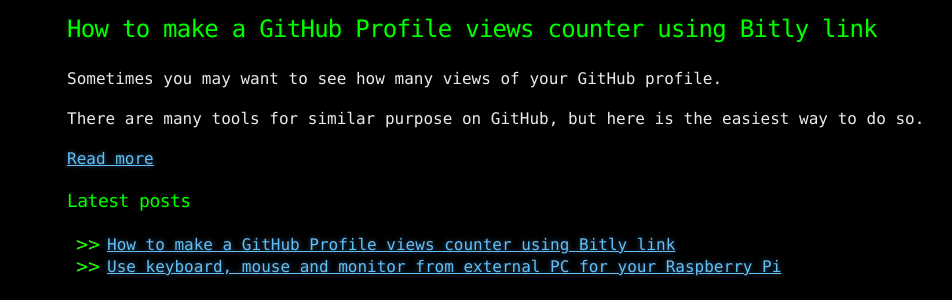
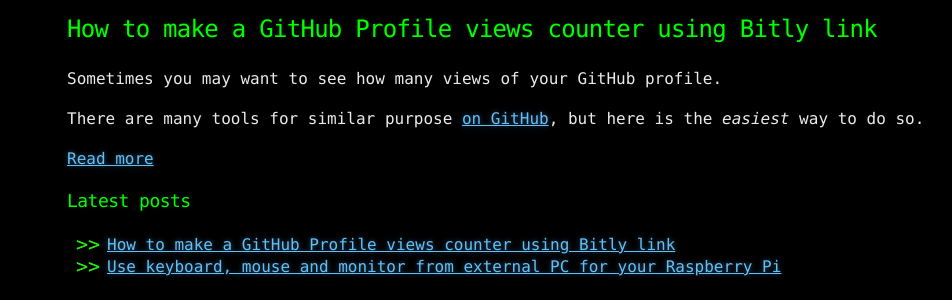
Before and after one commit to cycool29/cycool29.github.io, a Jekyll site: the page built from index.md, in a window 1280 px wide. Shown: the part 227-527 px from the top of the page, without its empty margins (73-1025 px from the left). Built offline with Jekyll 4.4.1, drawn with Linux system fonts in a browser that asks for light colours; part of the change alters nothing that is shown.

```diff
--- a/index.md
+++ b/index.md
@@ -9,7 +9,8 @@ author: cycool29
 
 Sometimes you may want to see how many views of your GitHub profile.
 
-There are many tools for similar purpose on GitHub, but here is the easiest way to do so.
+There are many tools for similar purpose [on GitHub](https://github.com/search?q=github+profile+counter), but here is the *easiest* way to do so.
+
 
 [Read more](https://cycool29.github.io/post/000002)
 
```
